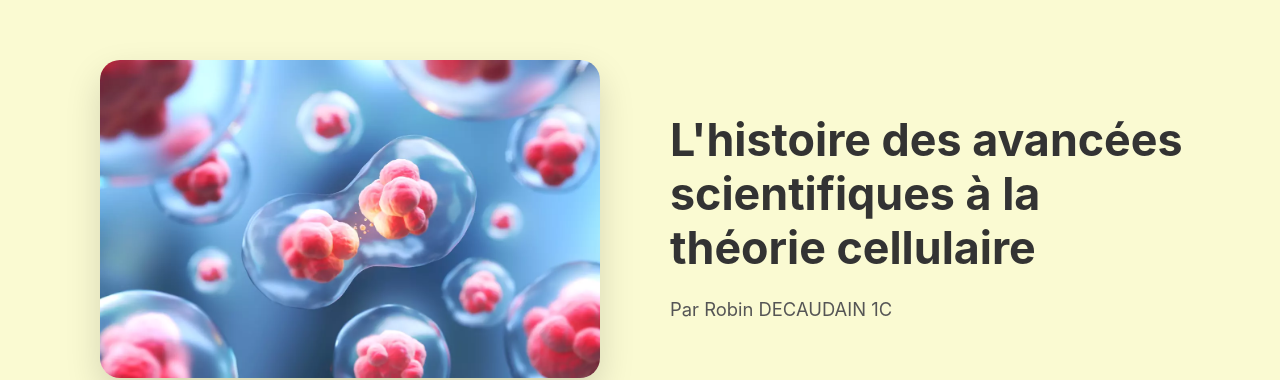
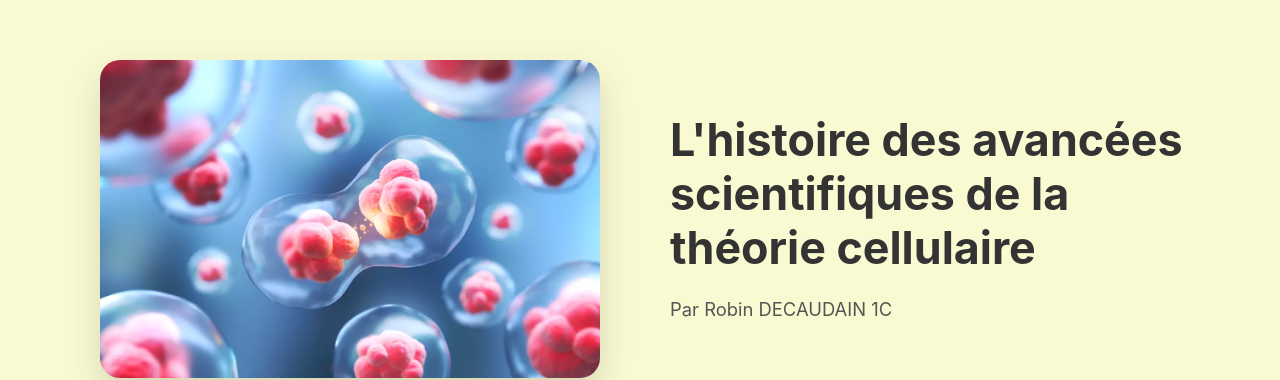
Before and after one commit to robinguez/robinguez.github.io, a plain HTML site: page svt/frise-chronologique-cellules/index.html in a window 1280 px wide. Shown: the part 181-561 px from the top of the page. Drawn offline with nearby package versions, Linux system fonts and the light colour scheme.

Commit message:
faute d'orthographe fix

```diff
--- a/svt/frise-chronologique-cellules/index.html
+++ b/svt/frise-chronologique-cellules/index.html
@@ -143,7 +143,7 @@
         <img src="./0.png" alt="Theorie cellulaire">
       </div>
       <div class="text">
-        <h1>L'histoire des avancées scientifiques à la théorie cellulaire</h1>
+        <h1>L'histoire des avancées scientifiques de la théorie cellulaire</h1>
         <p>Par Robin DECAUDAIN 1C</p>
       </div>
     </div>
```
